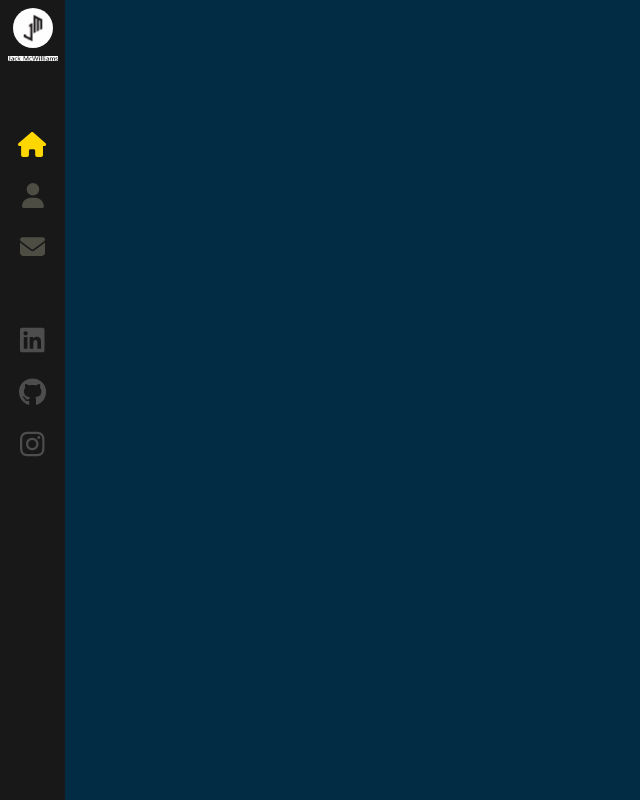
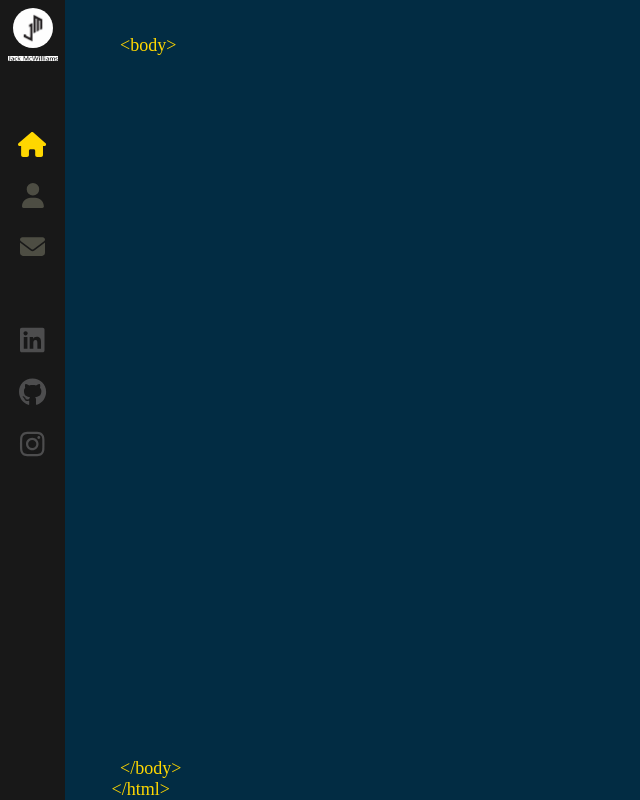
Before and after one commit to Mrwaynejames/portfolio, a React (Create React App) app in the folder portfolio/: page / in a window 1280 px wide. Shown: the whole page, without its empty margins (0-640 px from the left). Built offline with nearby package versions, Linux system fonts and the light colour scheme.

Commit message:
layout started

```diff
--- a/portfolio/src/components/Layout/index.css
+++ b/portfolio/src/components/Layout/index.css
@@ -0,0 +1,23 @@
+.page {
+    width:100%;
+    height:100%;
+    position:absolute;
+}
+
+.top-tags {
+    bottom:auto;
+    top: 35px;
+}
+
+.tags {
+    color:#ffd700;
+    position:absolute;
+    bottom: 0;
+    left: 120px;
+    font-size:18px;
+    font-family: 'La Belle Aurore', cursive;
+}
+
+.bottom-tag-html {
+    margin-left:-20px;
+}
--- a/portfolio/src/components/Layout/index.js
+++ b/portfolio/src/components/Layout/index.js
@@ -1,10 +1,23 @@
 import './index.css';
 import Sidebar from '../Sidebar';
+import {Outlet} from 'react-router-dom'
 
 const Layout = () => {
-    return <>
-    <Sidebar />
-    </>
+    return (
+    < div className="App">
+        <Sidebar />
+        <div className="page">
+            <span className='tags top-tags'>&lt;body&gt;</span>
+
+            <Outlet />
+
+            <span className='tags bottom-tags'>&lt;/body&gt;
+            <br />
+            <span className='bottom-tag-html'>&lt;/html&gt;</span>
+            </span>
+        </div>
+    </div>
+    )
 }
 
 export default Layout
```
